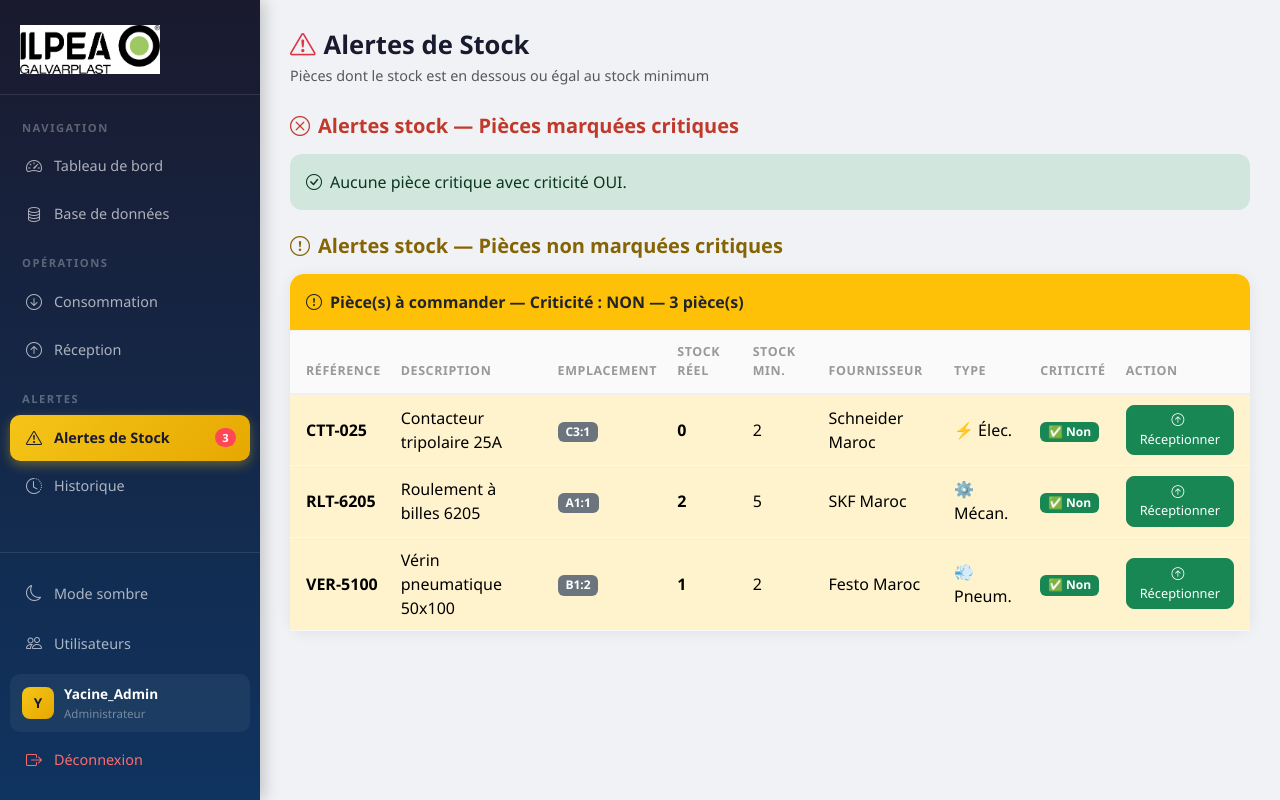
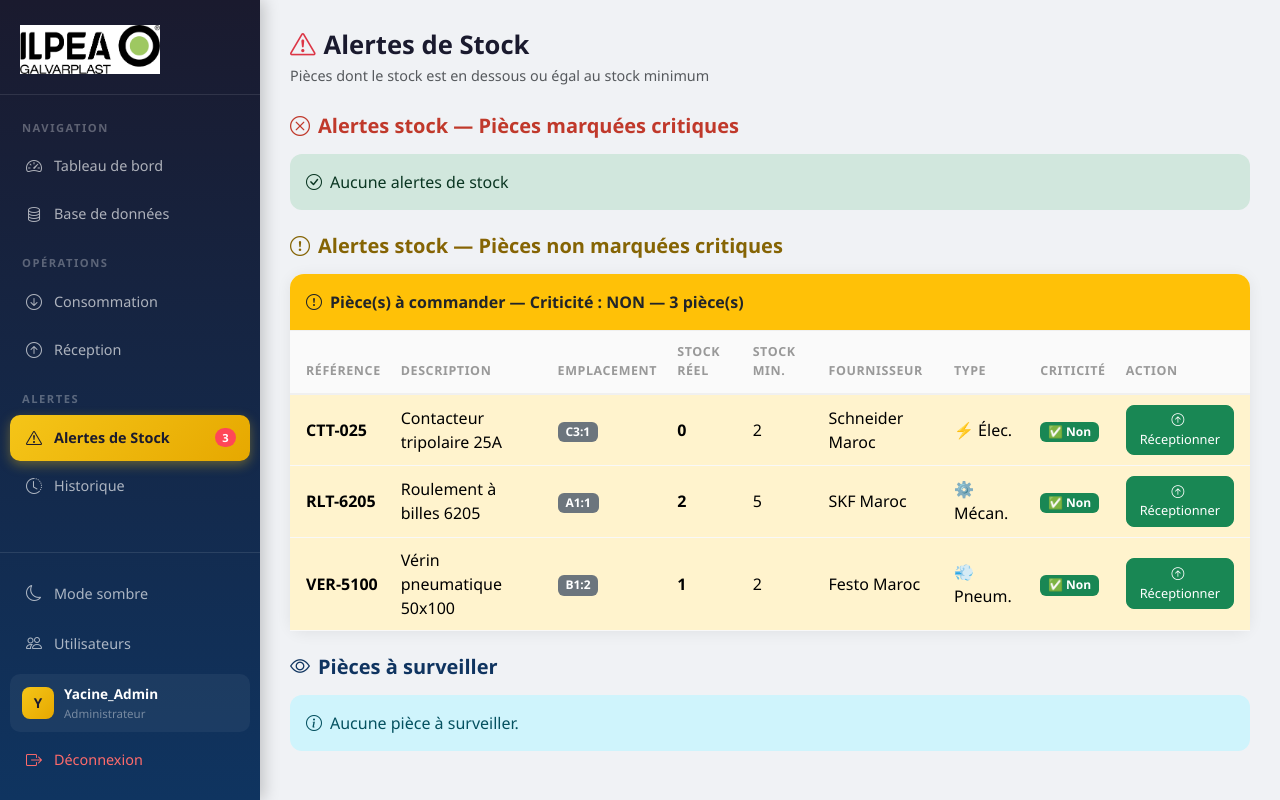
Before and after one commit to khibridev/Gestion_Pieces, a Django app: page /critiques/ in a window 1280 px wide. Run offline with Django 5.2, Linux system fonts and the light colour scheme; a user stored in the database is signed in; data comes from the database, SQL or seed files in the repository; both versions use the stored data as it was after the commit.

Commit message:
Final v4

```diff
--- a/pieces/views.py
+++ b/pieces/views.py
@@ -144,9 +144,11 @@ def pieces_critiques(request):
     pieces = Piece.objects.all()
     critiques_oui = [p for p in pieces if p.est_critique and p.criticite]
     critiques_non = [p for p in pieces if p.est_critique and not p.criticite]
+    a_surveiller = [p for p in pieces if p.statut_stock == 'bas']
     return render(request, 'pieces/pieces_critiques.html', {
         'critiques_oui': critiques_oui,
         'critiques_non': critiques_non,
+        'a_surveiller': a_surveiller,
         'page': 'critiques',
     })
 def historique(request):
--- a/templates/pieces/pieces_critiques.html
+++ b/templates/pieces/pieces_critiques.html
@@ -49,7 +49,7 @@
     </div>
 </div>
 {% else %}
-<div class="alert alert-success mb-4"><i class="bi bi-check-circle me-2"></i>Aucune pièce critique avec criticité OUI.</div>
+<div class="alert alert-success mb-4"><i class="bi bi-check-circle me-2"></i>Aucune alertes de stock</div>
 {% endif %}
 
 {% comment %} SECTION 2 - Criticité NON {% endcomment %}
@@ -57,7 +57,7 @@
     <i class="bi bi-exclamation-circle me-2"></i>Alertes stock — Pièces non marquées critiques
 </h5>
 {% if critiques_non %}
-<div class="card border-warning">
+<div class="card mb-4 border-warning">
     <div class="card-header bg-warning text-dark py-3">
         <i class="bi bi-exclamation-circle me-2"></i>Pièce(s) à commander — Criticité : NON — {{ critiques_non|length }} pièce(s)
     </div>
@@ -95,10 +95,64 @@
     </div>
 </div>
 {% else %}
-<div class="alert alert-success"><i class="bi bi-check-circle me-2"></i>Aucune pièce avec stock bas et criticité NON.</div>
+<div class="alert alert-success mb-4"><i class="bi bi-check-circle me-2"></i>Aucune alertes de stock</div>
 {% endif %}
 
-{% if not critiques_oui and not critiques_non %}
+{% comment %} SECTION 3 - Pièces à surveiller {% endcomment %}
+<h5 class="fw-bold mb-3 mt-2" style="color:#0f3460;">
+    <i class="bi bi-eye me-2"></i>Pièces à surveiller
+</h5>
+{% if a_surveiller %}
+<div class="card border-primary">
+    <div class="card-header bg-primary text-white py-3">
+        <i class="bi bi-eye me-2"></i>Stock bas — À surveiller — {{ a_surveiller|length }} pièce(s)
+    </div>
+    <div class="card-body p-0">
+        <table class="table table-hover mb-0">
+            <thead><tr>
+                <th class="ps-3">Référence</th><th>Description</th><th>Emplacement</th>
+                <th>Stock réel</th><th>Stock min.</th><th>Fournisseur</th>
+                <th>Type</th><th>Criticité</th><th class="pe-3">Action</th>
+            </tr></thead>
+            <tbody>
+            {% for piece in a_surveiller %}
+            <tr>
+                <td class="ps-3"><strong>{{ piece.reference }}</strong></td>
+                <td>{{ piece.description }}</td>
+                <td><span class="badge bg-secondary">{{ piece.emplacement }}</span></td>
+                <td><strong>{{ piece.stock_reel }}</strong></td>
+                <td>{{ piece.stock_minimum }}</td>
+                <td>{{ piece.fournisseur }}</td>
+                <td>
+                    {% if piece.type_piece == 'mecanique' %}⚙️ Mécan.
+                    {% elif piece.type_piece == 'pneumatique' %}💨 Pneum.
+                    {% else %}⚡ Élec.{% endif %}
+                </td>
+                <td>
+                    {% if piece.criticite %}
+                    <span class="badge bg-danger">⚠️ Oui</span>
+                    {% else %}
+                    <span class="badge bg-success">✅ Non</span>
+                    {% endif %}
+                </td>
+                <td class="pe-3">
+                    <a href="/reception/" class="btn btn-success btn-action">
+                        <i class="bi bi-arrow-up-circle me-1"></i>Réceptionner
+                    </a>
+                </td>
+            </tr>
+            {% empty %}
+            <tr><td colspan="9" class="text-center text-muted py-4">Aucune pièce à surveiller</td></tr>
+            {% endfor %}
+            </tbody>
+        </table>
+    </div>
+</div>
+{% else %}
+<div class="alert alert-info"><i class="bi bi-info-circle me-2"></i>Aucune pièce à surveiller.</div>
+{% endif %}
+
+{% if not critiques_oui and not critiques_non and not a_surveiller %}
 <div class="text-center py-5">
     <i class="bi bi-shield-check text-success" style="font-size:4rem"></i>
     <h4 class="mt-3 text-success">Tous les stocks sont à niveau normal !</h4>
```
Also changed, not shown: db.sqlite3.
